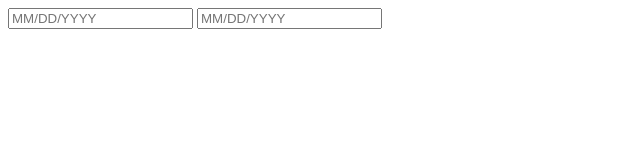
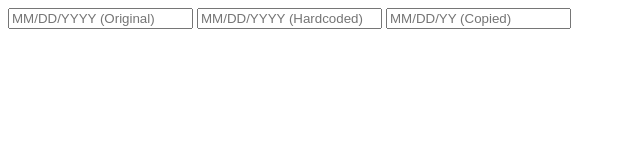
Before and after one commit to cuadra/dateformatter, a website built with Parcel: page index.html in a window 1280 px wide. Shown: the whole page, without its empty margins (0-640 px from the left). Built offline with nearby package versions, Linux system fonts and the light colour scheme.

Commit message:
copying node with JS and switching type

```diff
--- a/index.html
+++ b/index.html
@@ -9,8 +9,10 @@
 </head>
 
 <body>
-    <input type="text" id="dob" maxlength="10" placeholder="MM/DD/YYYY">
-    <input type="tel" maxlength="10" placeholder="MM/DD/YYYY">
+    <input type="text" id="dob" maxlength="10" placeholder="MM/DD/YYYY (Original)">
+    <input type="tel" id="dob2" maxlength="10" placeholder="MM/DD/YYYY (Hardcoded)">
+
+
     <script src="./index.js"></script>
 </body>
 
--- a/index.js
+++ b/index.js
@@ -63,6 +63,15 @@ var SwapToText = function (evt) {
 }
 
 document.getElementById('dob').addEventListener('keyup', Formatter);
+document.getElementById('dob2').addEventListener('keyup', Formatter);
+
+var copy = document.getElementById('dob').cloneNode(true);
+
+copy.setAttribute("id", "dob3");
+copy.setAttribute("type", "tel");
+copy.setAttribute("placeholder", "MM/DD/YY (Copied)");
+copy.addEventListener('keyup', Formatter);
+document.getElementsByTagName('body')[0].appendChild(copy);
 
 //document.getElementById('dob').addEventListener('focus', SwapToNumber);
 window.addEventListener('load', SwapToNumber);
```
